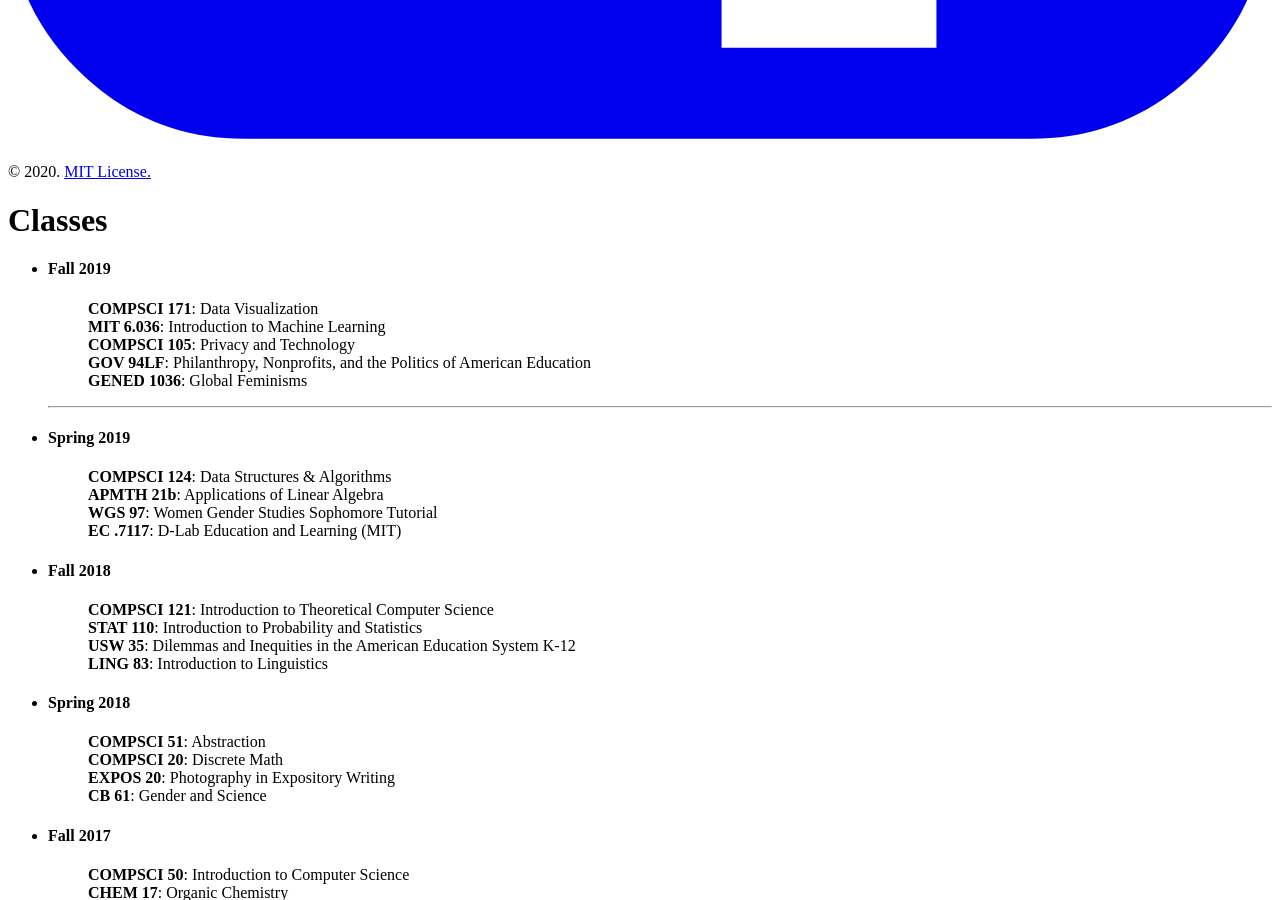
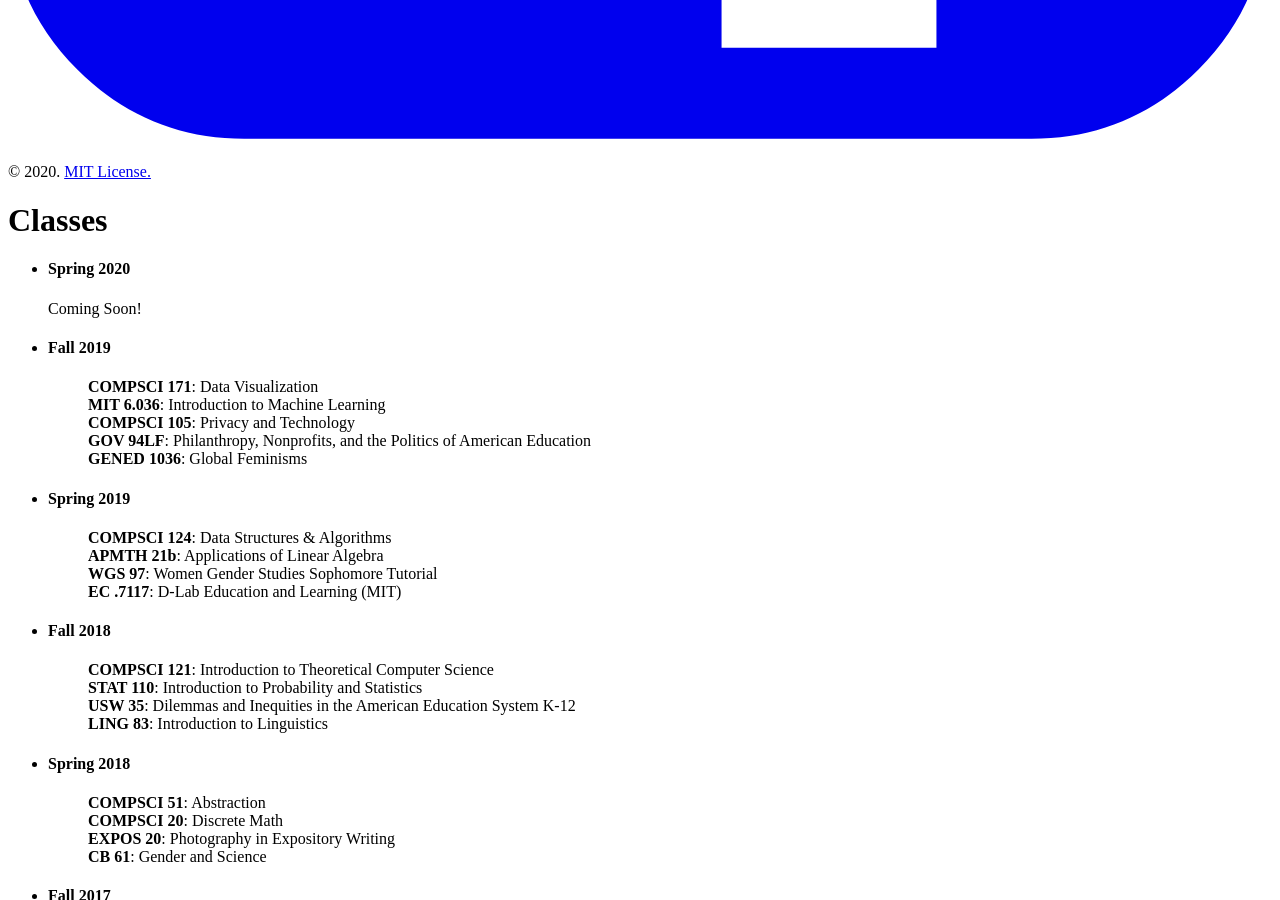
Before and after one commit to azhou4/azhou4.github.io, a Jekyll site: the page built from 2coursework.html, in a window 1280 px wide and 900 px high, scrolled down 3970 px. Built offline with Jekyll 4.4.1, drawn with Linux system fonts in a browser that asks for light colours.

Commit message:
formatting issues

```diff
--- a/1projects.html
+++ b/1projects.html
@@ -3,7 +3,7 @@ layout: page
 title: Projects
 sidebar_link: true
 ---
-For more information or to view my code for most projects, visit my <a href="github.com/azhou4">Github page</a>!
+For more information or to view my code for most projects, visit my <a href="github.com/azhou4">GitHub page</a>!
 <h5> Social Mobility in America: Data Visualization Project (December 2019) </h5>
 <p>As part of our final project for COMPSCI 171: Data Visualization, we illustrated the story of social mobility in America through a series of D3 visualizations using data from <a href="https://opportunityinsights.org">Opportunity Insights</a>. View our project <a href="https://amymzhou.com/CS171-Final-Project">here</a>!</p>
 
@@ -13,7 +13,7 @@ For more information or to view my code for most projects, visit my <a href="git
 
 <h5> "Growing Stars": JavaScript Background for Code.org's Dance Party (August 2019) </h5>
 <p> Created a fun animated background with p5.js for <a href="https://code.org/">Code.org's</a> annual <a href="https://code.org/dance">Dance Party</a> event. Code.org's mission is to give every child in the United States the chance to learn computer science in the classroom. This JavaScript background will be used for the 300 million students around the world next year for the 2020  Dance Party.
-The code can be found on my github.</p>
+The code can be found on my GitHub.</p>
 
 <h5> AttendanceHelper: Alexa Skill (July 2019) </h5>
 <p> Using JavaScript, we created an Alexa Skill that would allow teachers at Seattle Nativity School and other schools to easily take attendance using Alexa Echo or other∏ Alexa-enabled devices. </p>
--- a/2coursework.html
+++ b/2coursework.html
@@ -6,6 +6,19 @@ sidebar_link: true
 <!-- <script src="assets/js/main.js"></script>
   </div> -->
   <ul class="timeline">
+
+    <li>
+      <div class="timeline-badge info"><i class="glyphicon glyphicon-floppy-disk"></i></div>
+      <div class="timeline-panel">
+        <div class="timeline-heading">
+          <h4 class="timeline-title">Spring 2020</h4>
+        </div>
+        <div class="timeline-body">
+          <p>Coming Soon!</p>
+
+        </div>
+    </div>
+  </li>
 
     <li>
       <div class="timeline-badge info"><i class="glyphicon glyphicon-floppy-disk"></i></div>
@@ -21,7 +34,7 @@ sidebar_link: true
             <b>GOV 94LF</b>: Philanthropy, Nonprofits, and the Politics of American Education <br>
             <b>GENED 1036</b>: Global Feminisms <br>
           </ul></p>
-          <hr>
+
         </div>
     </div>
   </li>
```
